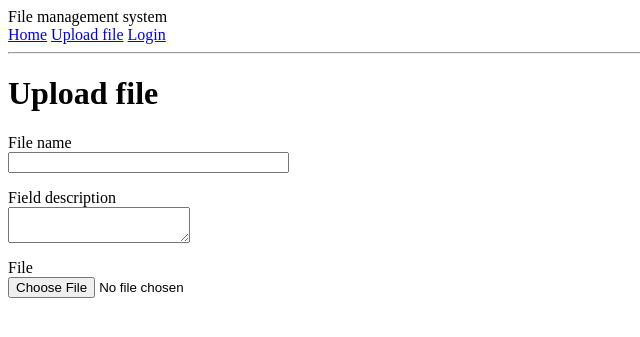
After one commit to sarnaizgarcia/my_file_manager, a Flask app: template app/templates/upload.html in a window 1280 px wide. The commit adds this page. Shown: the top 337 px of the page, without its empty margins (0-640 px from the left). Run offline with Flask 2, Linux system fonts and the light colour scheme; the template is opened without the code that fills it: values that come from a table or form of the project are taken from there, others are empty; some libraries are stand-ins or nearby versions.

Commit message:
Upload template and anchor tag added to base template

```diff
--- a/app/templates/base.html
+++ b/app/templates/base.html
@@ -6,6 +6,7 @@
     <div>
       File management system<br />
       <a href="{{ url_for('index') }}">Home</a>
+      <a href="{{ url_for('upload') }}">Upload file</a>
       {% if current_user.is_anonymous %}
       <a href="{{ url_for('login') }}">Login</a>
       {% else %}
--- /dev/null
+++ b/app/templates/upload.html
@@ -0,0 +1,27 @@
+{% extends "base.html" %} {% block content %}
+<h1>Upload file</h1>
+<form action="" method="POST" novalidate enctype="multipart/form-data">
+  {{ form.hidden_tag() }}
+  <p>
+    {{ form.file_name.label }}<br />
+    {{ form.file_name(size=32) }}<br />
+    {% for error in form.file_name.errors %}
+    <span style="color: red;">[{{ error }}]</span>
+    {% endfor %}
+  </p>
+  <p>
+    {{ form.description.label }}<br />
+    {{ form.description(size=32) }}<br />
+    {% for error in form.description.errors %}
+    <span style="color: red;">[{{ error }}]</span>
+    {% endfor %}
+  </p>
+  <p>
+    {{ form.file.label }}<br />
+    {{ form.file(size=20) }}<br />
+    {% for error in form.file.errors %}
+    <span style="color: red;">[{{ error }}]</span>
+    {% endfor %}
+  </p>
+</form>
+{% endblock %}
```
